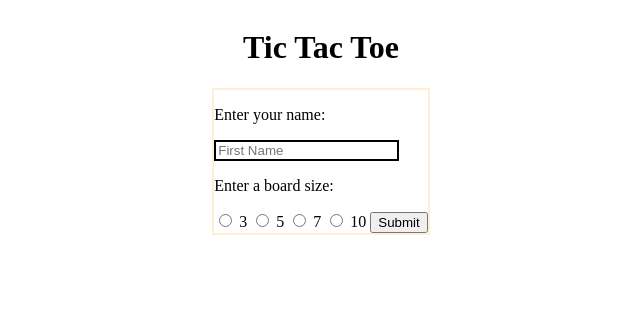
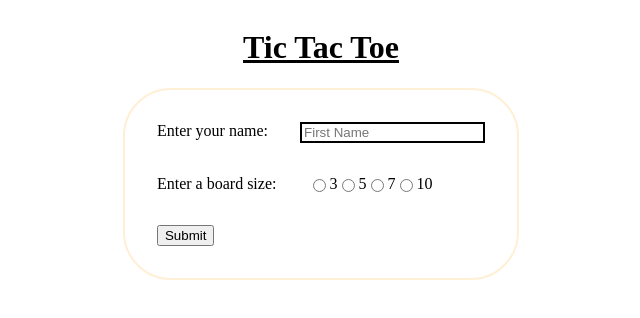
Before and after one commit to Jingo88/tic_tac_toe, a plain HTML site: page index.html in a window 1280 px wide. Shown: the whole page, without its empty margins (319-959 px from the left). Drawn offline with Linux system fonts and the light colour scheme.

Commit message:
styling changes

```diff
--- a/index.html
+++ b/index.html
@@ -10,14 +10,20 @@
 
 			<section>
 				<form action="" class="choice">
+					<section>
 						<p>Enter your name: </p>
 						<input type="text" placeholder="First Name">
+					</section>
+					<section>
 						<p>Enter a board size:</p>
 						<input type="radio" name="size" value='3'> 3
 						<input type="radio" name="size" value='5'> 5
 						<input type="radio" name="size" value='7'> 7
 						<input type="radio" name="size" value='10'> 10
+					</section>
+					<section>
 						<input type="submit">
+					</section>
 				</form>
 			</section>
 
--- a/main.js
+++ b/main.js
@@ -2,14 +2,10 @@
     console.log("We are connected");
 
     let board = document.querySelector('.board');
+    let userForm = document.querySelector('.choice');
     let boardArr = [];
-
-    let userForm = document.querySelector('.choice');
-
     let boardSize = 0;
-
     let userName = "";
-
     let pOne = 'X';
     let pTwo = 'O';
     let currPlayer = pOne;
@@ -21,7 +17,7 @@
 
         let data = event.target
 
-        userName = document.querySelector('.choice>input[type="text"]').value;
+        userName = document.querySelector('.choice section>input[type="text"]').value;
         boardSize = document.querySelector('input[name="size"]:checked').value;
 
         createBoard(boardSize);
--- a/style.scss
+++ b/style.scss
@@ -5,10 +5,25 @@ body{
 	align-items: center;
 }
 
+h1{
+	text-decoration: underline;
+}
+
 .choice{
 	border: 2px solid papayawhip;
-	input[type=text]{
-		border: 2px solid black;
+	border-radius: 3em;
+	section{
+		display: flex;
+		margin: 2em;
+		p{
+			margin: 0px 2em 0px 0px;
+		}
+		input[type=text]{
+			border: 2px solid black;
+		}
+		input[type=submit]{
+
+		}
 	}
 }
 
@@ -20,9 +35,9 @@ body{
 		justify-content: center;
 		.box{
 			display: inline-block;
-		  border: 1px solid teal;
-		  height: 80px;
-		  width: 80px;
+			border: 1px solid teal;
+			height: 80px;
+			width: 80px;
 		}
 	}
 }
```
Also changed, not shown: style.css, 1 other file. Lines whose indentation alone changed are shown as unchanged.
